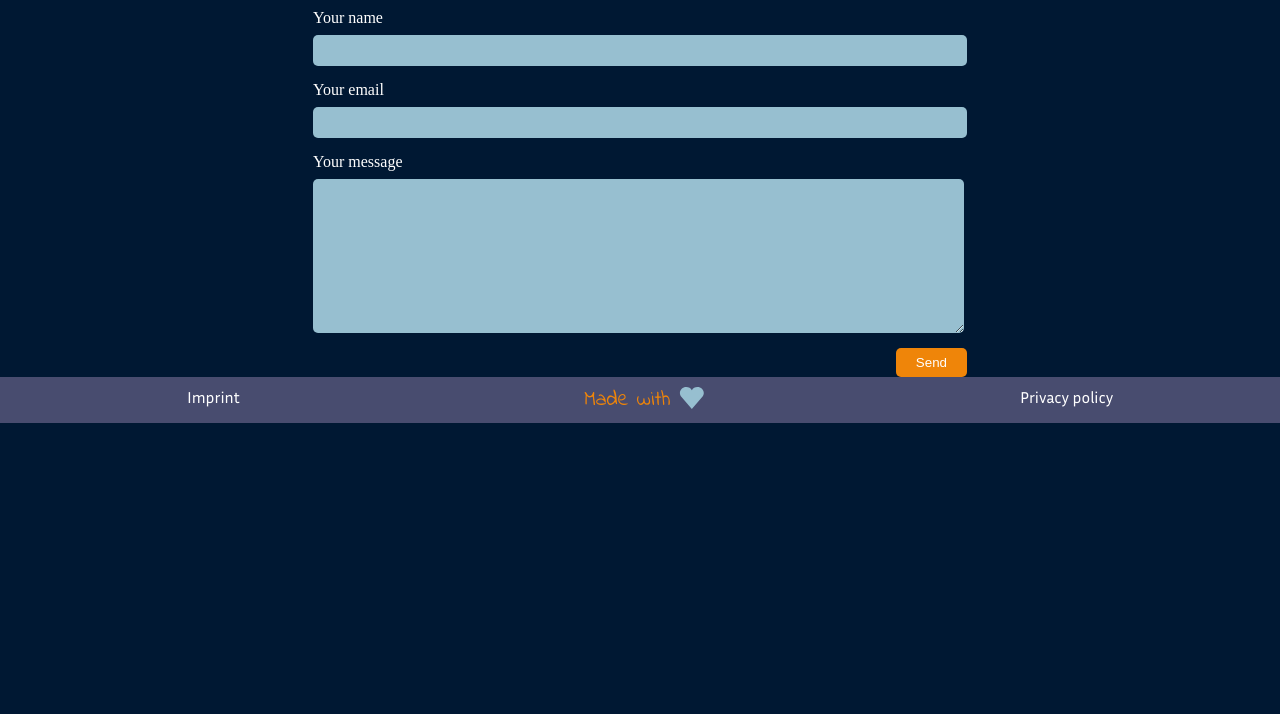
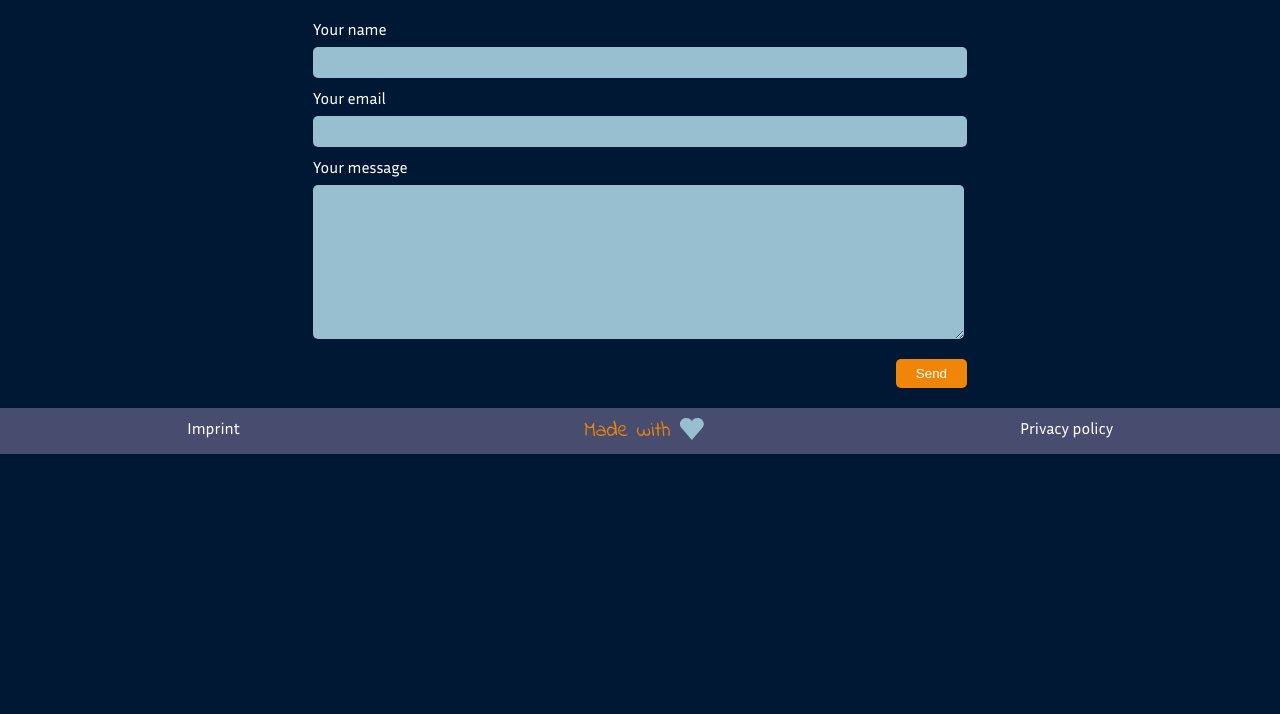
Before and after one commit to Bukabuka321/Project_WWW, a plain HTML site: page index.html in a window 1280 px wide. Shown: the part 86-800 px from the top of the page. Drawn offline with Linux system fonts and the light colour scheme.

Commit message:
Add padding button submit

```diff
--- a/index.html
+++ b/index.html
@@ -11,7 +11,7 @@
 
 <body>
 
-  <form action="mailto:info@wildersbook@gmail.com" method="post" enctype=text/plain">
+  <form action="mailto:infowildersbook@gmail.com" method="post" enctype="text/plain">
     <h1>Contact us</h1>
      <div class="container">
       <label>Your name</label>
--- a/style.css
+++ b/style.css
@@ -17,13 +17,17 @@ body {
 
 /* contact form style */
 
+
 .container {
+
     display: flex;
     flex-direction: column;
     justify-content: center;
     text-align: left;
   }
   form {
+    font-family: 'Inria Sans';
+    padding: 20px;
     color: #ffffff;
     max-width: 654px;
     margin: 0 auto;
@@ -35,7 +39,6 @@ body {
     border-radius: 5px;
     background-color: #97bfd0;
   }
-
   textarea {
     width: 99%;
     border: none;
@@ -44,11 +47,12 @@ body {
   }
 
   input[type="button"] {
+    margin-top: 20px;
     padding: 0 20px;
     color: white;
-    margin-top: 15px;
     background-color: #ef8509;
   }
+
   label {
     margin-top: 15px;
     margin-bottom: 8px;
```
